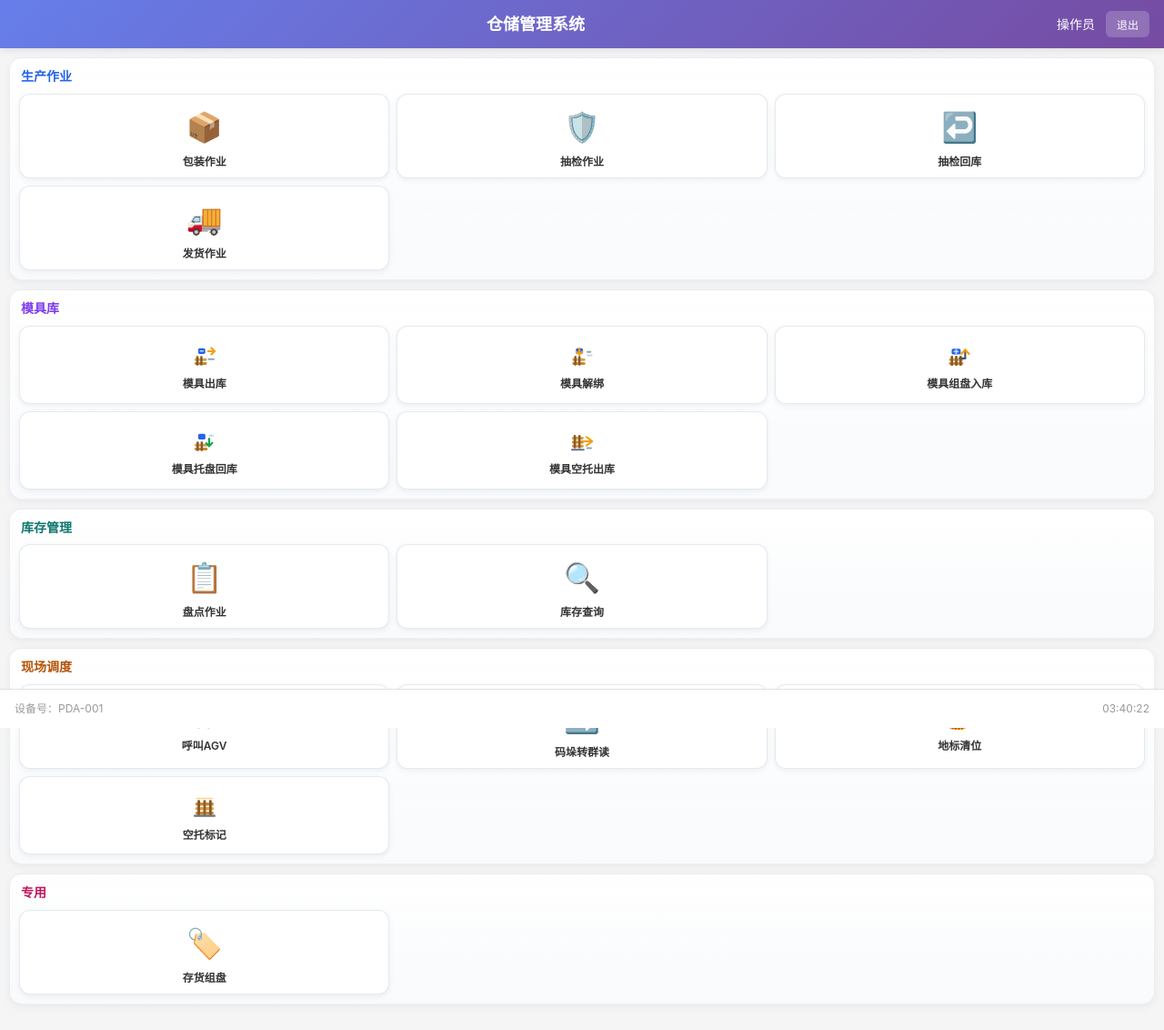
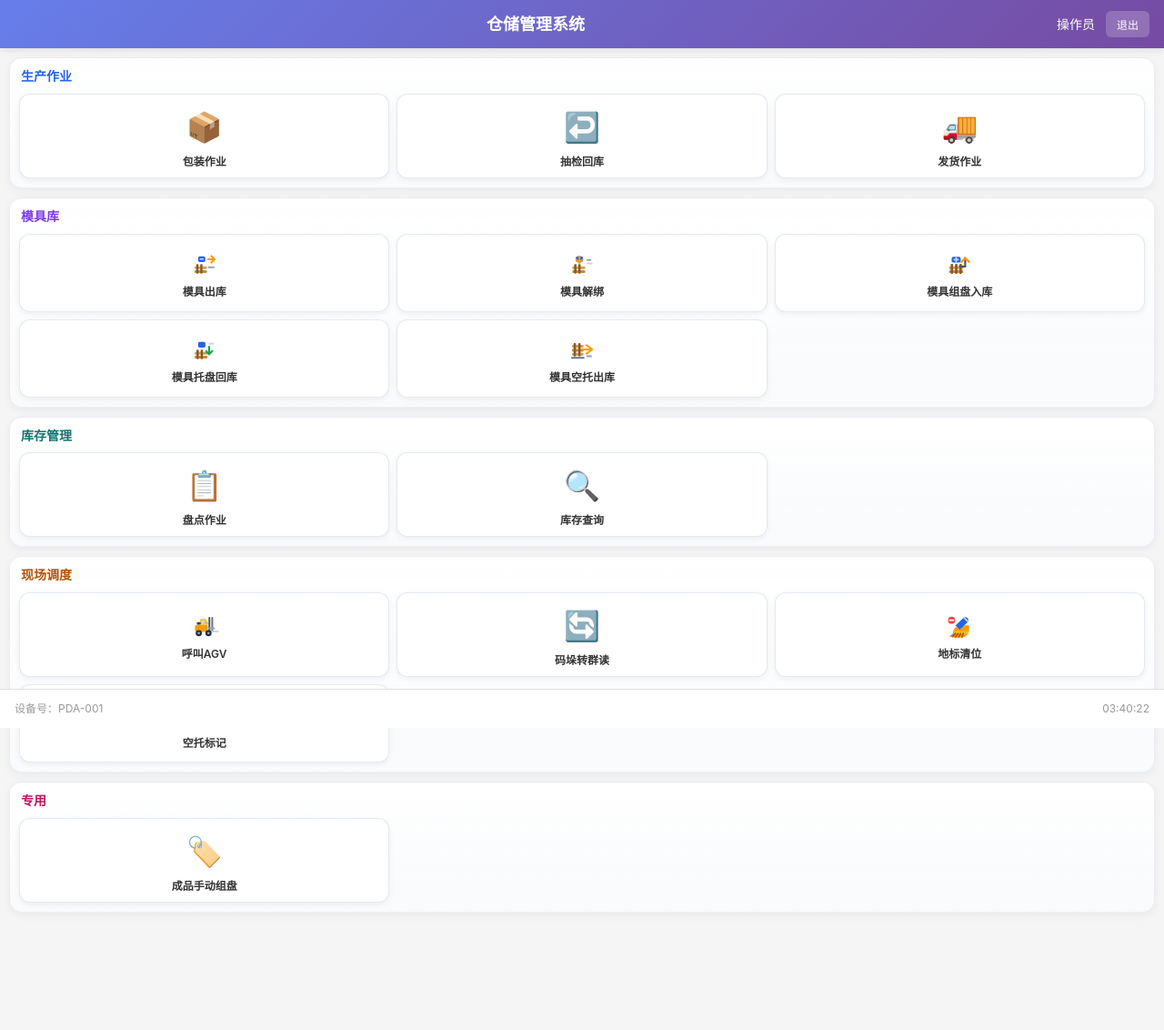
Before and after one commit to Nicole213/JaysSuitcase-pda, a plain HTML site: page index.html in a window 1280 px wide. Shown: the whole page at 91% size. After the commit the page ends 1099 px from the top, so only its background shows below. Drawn offline with Linux system fonts and the light colour scheme.

Commit message:
chore: hide inspection entry and rename palletizing page

```diff
--- a/index.html
+++ b/index.html
@@ -35,7 +35,7 @@
                         <div class="menu-title">包装作业</div>
                     </a>
 
-                    <a href="pages/抽检作业.html" class="menu-item">
+                    <a href="pages/抽检作业.html" class="menu-item" style="display: none;">
                         <div class="menu-icon">🛡️</div>
                         <div class="menu-title">抽检作业</div>
                     </a>
@@ -237,7 +237,7 @@
                 <div class="menu-grid">
                     <a href="pages/存货组盘.html" class="menu-item">
                         <div class="menu-icon">🏷️</div>
-                        <div class="menu-title">存货组盘</div>
+                        <div class="menu-title">成品手动组盘</div>
                     </a>
                 </div>
             </section>
```
Also changed, not shown: pages/存货组盘.html (+2 -2 lines).
